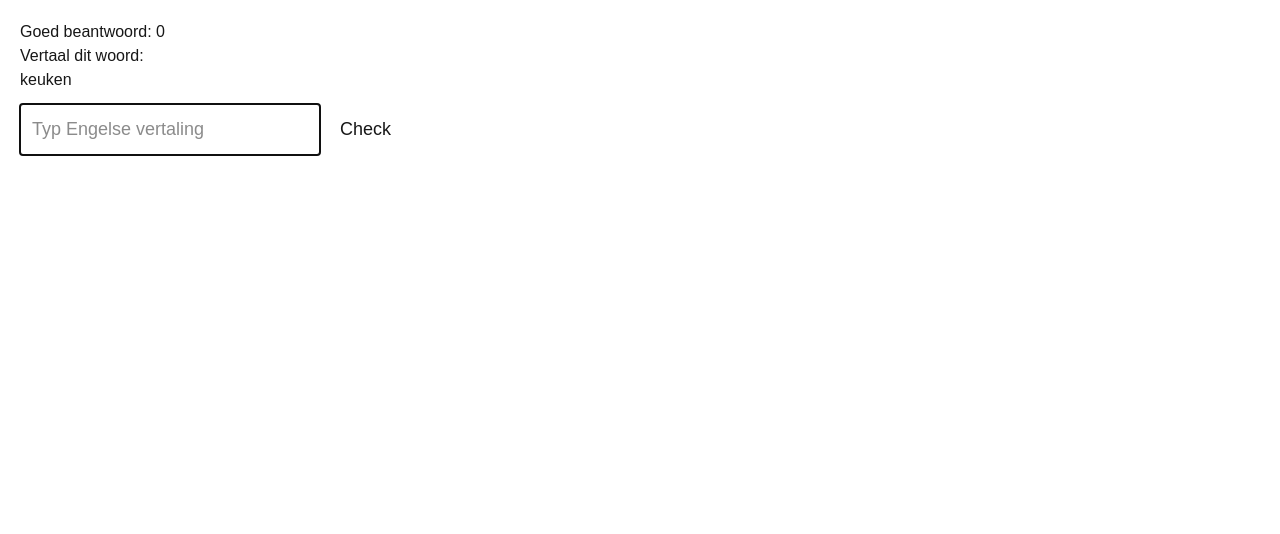
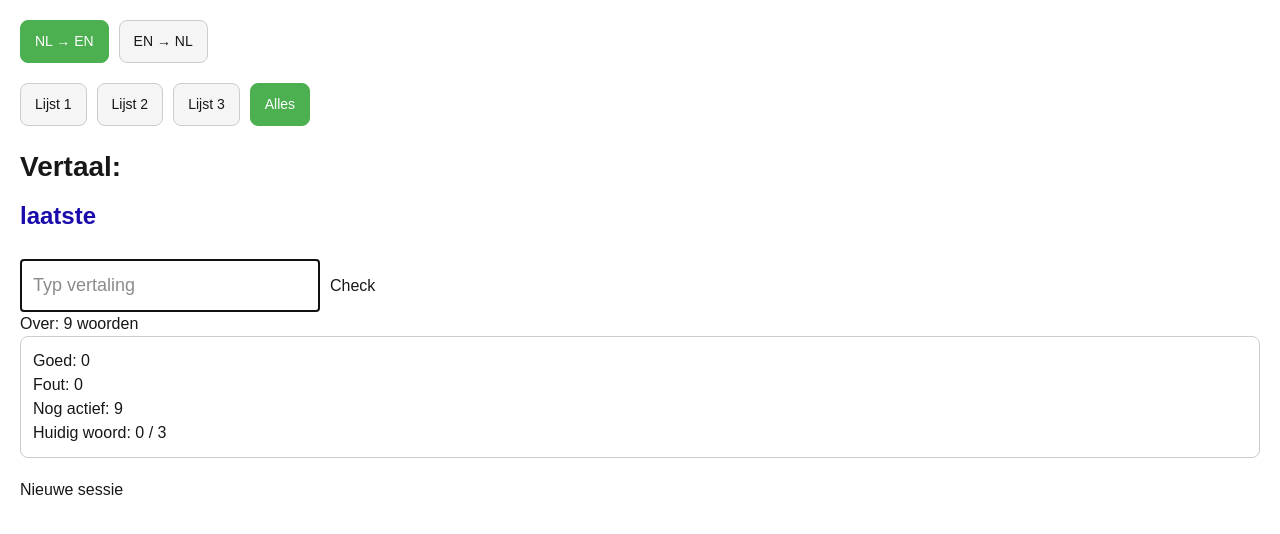
Before and after one commit to TiedeBakker/vocab-trainer, a Next.js app: page / in a window 1280 px wide. Shown: the top 534 px of the page. Built offline with nearby package versions, Linux system fonts and the light colour scheme.

Commit message:
update vocab app

```diff
--- a/app/data/words.ts
+++ b/app/data/words.ts
@@ -1,68 +1,68 @@
 export const words = [
-    { nl: "telefoon", en: "phone" },
-    { nl: "oorbellen", en: "earrings" },
-    { nl: "portemonnee", en: "wallet" },
-    { nl: "sleutels", en: "keys" },
-    { nl: "laptop", en: "laptop" },
-    { nl: "(broek)zak", en: "pocket" },
-    { nl: "sporttas", en: "sports bag" },
-    { nl: "tafel", en: "table" },
-    { nl: "schuur", en: "shed" },
-    { nl: "kapstok", en: "coatrack" },
-    { nl: "keuken", en: "kitchen" },
-    { nl: "gang, hal", en: "hallway" },
-    { nl: "straat", en: "street" },
-    { nl: "huis", en: "house" },
-    { nl: "gisteren", en: "yesterday" },
-    { nl: "voor", en: "in front of" },
-    { nl: "naast", en: "next to" },
-    { nl: "meteen", en: "immediately" },
-    { nl: "als eerste", en: "first" },
-    { nl: "toen", en: "then" },
-    { nl: "daarna", en: "after that" },
-    { nl: "ten slotte", en: "finally" },
-    { nl: "moeite hebben", en: "struggle" },
-    { nl: "mislukken, niet slagen", en: "fail" },
-    { nl: "verdedigen", en: "defend" },
-    { nl: "keeper, doelman/vrouw", en: "goalie/goalkeeper" },
-    { nl: "passen (van bal)", en: "pass" },
-    { nl: "schieten", en: "shoot" },
-    { nl: "koppen", en: "head" },
-    { nl: "doelpaal", en: "post" },
-    { nl: "juichen", en: "cheer" },
-    { nl: "aanvallen", en: "attack" },
-    { nl: "aanvaller", en: "forward" },
-    { nl: "verdediger", en: "defender" },
-    { nl: "boe roepen", en: "boo" },
-    { nl: "scoren", en: "score" },
-    { nl: "een keer", en: "once" },
-    { nl: "veiligheid", en: "safety" },
-    { nl: "fluitje", en: "whistle" },
-    { nl: "aanvoerder", en: "captain" },
-    { nl: "eerlijk", en: "fair" },
-    { nl: "keuze", en: "choice" },
-    { nl: "boos", en: "angry" },
-    { nl: "verveeld", en: "bored" },
-    { nl: "kalm", en: "calm" },
-    { nl: "trots", en: "proud" },
-    { nl: "opgewonden", en: "excited" },
-    { nl: "moe", en: "tired" },
-    { nl: "eenzaam", en: "lonely" },
-    { nl: "bang", en: "scared" },
-    { nl: "nerveus", en: "nervous" },
-    { nl: "bezorgd", en: "worried" },
-    { nl: "nieuwsgierig", en: "curious" },
-    { nl: "heerlijk", en: "delicious" },
-    { nl: "zwaar", en: "heavy" },
-    { nl: "afschuwelijk", en: "disgusting" },
-    { nl: "veilig", en: "safe" },
-    { nl: "wakker", en: "awake" },
-    { nl: "dichtbij", en: "close" },
-    { nl: "lelijk", en: "ugly" },
-    { nl: "verbogen", en: "twisted" },
-    { nl: "leeg", en: "empty" },
-    { nl: "barst", en: "crack" },
-    { nl: "kleurrijk", en: "bright" },
-    { nl: "vuil", en: "dirt" },
-    { nl: "laatste", en: "final" },
+    { nl: "telefoon", en: "phone", set: 1 },
+    { nl: "oorbellen", en: "earrings", set: 1 },
+    { nl: "portemonnee", en: "wallet", set: 1 },
+    { nl: "sleutels", en: "keys", set: 1 },
+    // { nl: "laptop", en: "laptop", set: 1 },
+    // { nl: "(broek)zak", en: "pocket", set: 1 },
+    // { nl: "sporttas", en: "sports bag", set: 1 },
+    // { nl: "tafel", en: "table", set: 1 },
+    // { nl: "schuur", en: "shed", set: 1 },
+    // { nl: "kapstok", en: "coatrack", set: 1 },
+    // { nl: "keuken", en: "kitchen", set: 1 },
+    // { nl: "gang, hal", en: "hallway", set: 1 },
+    // { nl: "straat", en: "street", set: 1 },
+    // { nl: "huis", en: "house", set: 1 },
+    // { nl: "gisteren", en: "yesterday", set: 1 },
+    // { nl: "voor", en: "in front of", set: 1 },
+    // { nl: "naast", en: "next to", set: 1 },
+    // { nl: "meteen", en: "immediately", set: 1 },
+    // { nl: "als eerste", en: "first", set: 1 },
+    { nl: "toen", en: "then", set: 2 },
+    { nl: "daarna", en: "after that", set: 2 },
+    // { nl: "ten slotte", en: "finally", set: 1 },
+    // { nl: "moeite hebben", en: "struggle", set: 1 },
+    // { nl: "mislukken, niet slagen", en: "fail", set: 1 },
+    // { nl: "verdedigen", en: "defend", set: 1 },
+    // { nl: "keeper, doelman/vrouw", en: "goalie/goalkeeper", set: 1 },
+    // { nl: "passen (van bal)", en: "pass", set: 1 },
+    // { nl: "schieten", en: "shoot", set: 1 },
+    // { nl: "koppen", en: "head", set: 1 },
+    // { nl: "doelpaal", en: "post", set: 1 },
+    // { nl: "juichen", en: "cheer", set: 1 },
+    // { nl: "aanvallen", en: "attack", set: 1 },
+    // { nl: "aanvaller", en: "forward", set: 1 },
+    // { nl: "verdediger", en: "defender", set: 1 },
+    // { nl: "boe roepen", en: "boo", set: 1 },
+    // { nl: "scoren", en: "score", set: 1 },
+    // { nl: "een keer", en: "once", set: 1 },
+    // { nl: "veiligheid", en: "safety", set: 1 },
+    // { nl: "fluitje", en: "whistle", set: 1 },
+    // { nl: "aanvoerder", en: "captain", set: 1 },
+    // { nl: "eerlijk", en: "fair", set: 1 },
+    // { nl: "keuze", en: "choice", set: 1 },
+    // { nl: "boos", en: "angry", set: 1 },
+    // { nl: "verveeld", en: "bored", set: 1 },
+    // { nl: "kalm", en: "calm", set: 1 },
+    // { nl: "trots", en: "proud", set: 1 },
+    // { nl: "opgewonden", en: "excited", set: 1 },
+    // { nl: "moe", en: "tired", set: 1 },
+    // { nl: "eenzaam", en: "lonely", set: 1 },
+    // { nl: "bang", en: "scared", set: 1 },
+    // { nl: "nerveus", en: "nervous", set: 1 },
+    // { nl: "bezorgd", en: "worried", set: 1 },
+    // { nl: "nieuwsgierig", en: "curious", set: 1 },
+    // { nl: "heerlijk", en: "delicious", set: 1 },
+    // { nl: "zwaar", en: "heavy", set: 1 },
+    // { nl: "afschuwelijk", en: "disgusting", set: 1 },
+    // { nl: "veilig", en: "safe", set: 1 },
+    // { nl: "wakker", en: "awake", set: 1 },
+    // { nl: "dichtbij", en: "close", set: 1 },
+    // { nl: "lelijk", en: "ugly", set: 1 },
+    // { nl: "verbogen", en: "twisted", set: 1 },
+    // { nl: "leeg", en: "empty", set: 1 },
+    // { nl: "barst", en: "crack", set: 1 },
+    { nl: "kleurrijk", en: "bright", set: 3 },
+    { nl: "vuil", en: "dirt", set: 3 },
+    { nl: "laatste", en: "final", set: 3 },
 ];
--- /dev/null
+++ b/app/engine/training.ts
@@ -0,0 +1,47 @@
+export type BaseWord = {
+    nl: string;
+    en: string;
+};
+
+export type TrainingWord = BaseWord & {
+    correct: number;
+    required: number;
+};
+
+export function initTraining(words: BaseWord[]): TrainingWord[] {
+    return words.map((w) => ({
+        ...w,
+        correct: 0,
+        required: 3,
+    }));
+}
+
+export function isCorrect(word: BaseWord, input: string) {
+    return word.en.toLowerCase() === input.toLowerCase();
+}
+
+export function updateTrainingWords(
+    words: TrainingWord[],
+    currentWord: TrainingWord,
+    correct: boolean
+): TrainingWord[] {
+    return words
+        .map((w) => {
+            if (w.nl !== currentWord.nl) return w;
+
+            if (correct) {
+                return { ...w, correct: w.correct + 1 };
+            }
+
+            return {
+                ...w,
+                required: Math.min(w.required + 1, 5),
+            };
+        })
+        .filter((w) => w.correct < w.required);
+}
+
+export function getRandomWord(words: TrainingWord[]) {
+    const index = Math.floor(Math.random() * words.length);
+    return words[index];
+}
--- a/app/page.tsx
+++ b/app/page.tsx
@@ -1,87 +1,406 @@
 "use client";
 
-import { useState, useEffect } from "react";
+import { useEffect, useState } from "react";
 import { words } from "./data/words";
+import {
+  initTraining,
+  isCorrect,
+  updateTrainingWords,
+  getRandomWord,
+  TrainingWord,
+} from "./engine/training";
 
-type Word = {
-  nl: string;
-  en: string;
+const STORAGE_KEY = "vocab-trainer-state";
+
+type SavedState = {
+  activeWords: TrainingWord[];
+  mode: "nl-en" | "en-nl";
+  correctAnswers: number;
+  wrongAnswers: number;
 };
-function getRandomWord(exclude?: string) {
-  const filtered = words.filter(
-    (w) => w.nl !== exclude
-  );
+const buttonStyle: React.CSSProperties = {
+  padding: "10px 14px",
+  borderRadius: 8,
+  border: "1px solid #ccc",
+  backgroundColor: "#f5f5f5",
+  cursor: "pointer",
+  fontSize: 14,
+  transition: "all 0.2s ease",
+};
+const activeButtonStyle: React.CSSProperties = {
+  ...buttonStyle,
+  backgroundColor: "#4caf50",
+  color: "white",
+  border: "1px solid #4caf50",
+};
+function getQuestion(
+  word: TrainingWord,
+  mode: "nl-en" | "en-nl"
+) {
+  return mode === "nl-en"
+    ? word.nl
+    : word.en;
+}
 
-  const index = Math.floor(
-    Math.random() * filtered.length
-  );
+function getAnswer(
+  word: TrainingWord,
+  mode: "nl-en" | "en-nl"
+) {
+  return mode === "nl-en"
+    ? word.en
+    : word.nl;
+}
 
-  return filtered[index];
+function getModeLabel(
+  mode: "nl-en" | "en-nl"
+) {
+  return mode === "nl-en"
+    ? "NL → EN"
+    : "EN → NL";
 }
+
 export default function Home() {
-  const [word, setWord] = useState<Word | null>(null);
+  const [activeWords, setActiveWords] =
+    useState<TrainingWord[]>([]);
+
+  const [word, setWord] =
+    useState<TrainingWord | null>(null);
+
   const [input, setInput] = useState("");
   const [feedback, setFeedback] = useState("");
-  const [correctCount, setCorrectCount] = useState(0);
 
+  const [mode, setMode] = useState<"nl-en" | "en-nl">(
+    "nl-en"
+  );
+  const totalWords = words.length;
+  const completedWords =
+    totalWords - activeWords.length;
+  const progressPercentage =
+    Math.round(
+      (completedWords / totalWords) * 100
+    );
+  const [correctAnswers, setCorrectAnswers] =
+    useState(0);
+
+  const [wrongAnswers, setWrongAnswers] =
+    useState(0);
+
+  const totalAnswers =
+    correctAnswers + wrongAnswers;
+
+  const correctPercentage =
+    totalAnswers === 0
+      ? 0
+      : Math.round(
+        (correctAnswers / totalAnswers) * 100
+      );
+
+  const [selectedSet, setSelectedSet] =
+    useState<number | "all">("all");
+
+  const filteredWords =
+    selectedSet === "all"
+      ? words
+      : words.filter((w) => w.set === selectedSet);
+  // init sessie
+  useEffect(() => {
+    const saved = localStorage.getItem(STORAGE_KEY);
+
+    if (saved) {
+      const parsed: SavedState = JSON.parse(saved);
+
+      setActiveWords(parsed.activeWords);
+      setMode(parsed.mode);
+      setCorrectAnswers(
+        Number(parsed.correctAnswers ?? 0)
+      );
+      setWrongAnswers(
+        Number(parsed.wrongAnswers ?? 0)
+      );
+
+      if (parsed.activeWords.length > 0) {
+        setWord(getRandomWord(parsed.activeWords));
+      }
+
+      return;
+    }
+
+    const initial = initTraining(filteredWords);
+
+    setActiveWords(initial);
+    setWord(getRandomWord(initial));
+  }, []);
 
   useEffect(() => {
-    setWord(getRandomWord());
-  }, []);
+    if (activeWords.length === 0 && correctAnswers === 0 && wrongAnswers === 0)
+      return;
+
+    const data: SavedState = {
+      activeWords,
+      mode,
+      correctAnswers: Number(correctAnswers ?? 0),
+      wrongAnswers: Number(wrongAnswers ?? 0),
+    };
+
+    localStorage.setItem(
+      STORAGE_KEY,
+      JSON.stringify(data)
+    );
+  }, [
+    activeWords,
+    mode,
+    correctAnswers,
+    wrongAnswers,
+  ]);
+
+  useEffect(() => {
+    const initial = initTraining(filteredWords);
+
+    setActiveWords(initial);
+    setWord(getRandomWord(initial));
+
+    setCorrectAnswers(0);
+    setWrongAnswers(0);
+  }, [selectedSet]);
 
   function checkAnswer() {
     if (!word) return;
 
-    if (input.toLowerCase() === word.en.toLowerCase()) {
+    const expectedAnswer = getAnswer(word, mode);
+
+    const correct =
+      expectedAnswer.toLowerCase() ===
+      input.toLowerCase();
+
+    const updated = updateTrainingWords(
+      activeWords,
+      word,
+      correct
+    );
+
+    setActiveWords(updated);
+
+    if (correct) {
       setFeedback("Goed!");
-      setCorrectCount((prev) => prev + 1);
+      setCorrectAnswers((prev) => prev + 1);
     } else {
-      setFeedback(`Fout. Het juiste antwoord is: ${word.en}`);
+      setFeedback(
+        `Fout. Antwoord: ${expectedAnswer}`
+      );
+      setWrongAnswers((prev) => prev + 1);
     }
 
     setInput("");
-    setWord(getRandomWord(word.nl));
+
+    if (updated.length === 0) {
+      setWord(null);
+      return;
+    }
+
+    setWord(getRandomWord(updated));
   }
 
-  if (!word) return <p>Laden...</p>;
+  if (!word) {
+    return (
+      <div style={{ padding: 20 }}>
+        <h1>Klaar 🎉</h1>
+        <p>Alle woorden beheerst.</p>
+      </div>
+    );
+  }
 
   return (
     <div style={{ padding: 20 }}>
-      <p>Goed beantwoord: {correctCount}</p>
-      <h1>Vertaal dit woord:</h1>
-      <h2>{word.nl}</h2>
+      <div style={{ marginBottom: 20, display: "flex", gap: 10, flexWrap: "wrap" }}>
+        <button
+          onClick={() => setMode("nl-en")}
+          style={
+            mode === "nl-en"
+              ? activeButtonStyle
+              : buttonStyle
+          }
+        >
+          NL → EN
+        </button>
+
+        <button
+          onClick={() => setMode("en-nl")}
+          style={
+            mode === "en-nl"
+              ? activeButtonStyle
+              : buttonStyle
+          }
+        >
+          EN → NL
+        </button>
+      </div>
+      <div style={{ marginBottom: 20, display: "flex", gap: 10, flexWrap: "wrap" }}>
+        <button
+          onClick={() => setSelectedSet(1)}
+          style={selectedSet === 1 ? activeButtonStyle : buttonStyle}
+        >
+          Lijst 1
+        </button>
+
+        <button
+          onClick={() => setSelectedSet(2)}
+          style={selectedSet === 2 ? activeButtonStyle : buttonStyle}
+        >
+          Lijst 2
+        </button>
+
+        <button
+          onClick={() => setSelectedSet(3)}
+          style={selectedSet === 3 ? activeButtonStyle : buttonStyle}
+        >
+          Lijst 3
+        </button>
+
+        <button
+          onClick={() => setSelectedSet("all")}
+          style={selectedSet === "all" ? activeButtonStyle : buttonStyle}
+        >
+          Alles
+        </button>
+      </div>
+      <h1
+        style={{
+          fontSize: 28,
+          fontWeight: 700,
+          marginBottom: 10,
+        }}
+      >
+        Vertaal:
+      </h1>
+
+      <h2
+        style={{
+          fontSize: 24,
+          fontWeight: 600,
+          marginBottom: 20,
+          color: "#190cab",
+        }}
+      >
+        {getQuestion(word, mode)}
+      </h2>
 
       <input
         value={input}
-        onChange={(e) => setInput(e.target.value)}
+        onChange={(e) =>
+          setInput(e.target.value)
+        }
         onKeyDown={(e) => {
           if (e.key === "Enter") {
             checkAnswer();
           }
         }}
         autoFocus
-        placeholder="Typ Engelse vertaling"
+        placeholder="Typ vertaling"
         style={{
-          padding: "12px",
-          fontSize: "18px",
+          padding: 12,
+          fontSize: 18,
           width: "100%",
-          maxWidth: "300px",
-          marginTop: "12px",
+          maxWidth: 300,
+          border: "1px solid #ccc",
         }}
       />
+
       <button
         onClick={checkAnswer}
         style={{
-          padding: "12px 20px",
-          fontSize: "18px",
-          marginTop: "12px",
-          cursor: "pointer",
+          marginTop: 10,
+          padding: 10,
         }}
       >
         Check
       </button>
 
       <p>{feedback}</p>
+
+      <p>
+        Over: {activeWords.length} woorden
+      </p>
+      <div
+        style={{
+          marginBottom: 20,
+          padding: 12,
+          border: "1px solid #ccc",
+          borderRadius: 8,
+        }}
+      >
+        {/* <p>
+          Modus: {getModeLabel(mode)}
+        </p>
+
+        <p>
+          Totaal: {totalWords}
+        </p>
+
+        <p>
+          Voltooid: {completedWords}
+        </p> */}
+        <div
+        // style={{
+        //   marginTop: 12,
+        // }}
+        >
+          {/* <div
+            style={{
+              width: "100%",
+              maxWidth: 300,
+              height: 20,
+              backgroundColor: "#ddd",
+              borderRadius: 10,
+              overflow: "hidden",
+            }}
+          >
+            <div
+              style={{
+                width: `${progressPercentage}%`,
+                height: "100%",
+                backgroundColor: "#4caf50",
+                transition: "width 0.3s",
+              }}
+            />
+          </div>
+
+          <p>{progressPercentage}% voltooid</p> */}
+          <p>
+            Goed: {correctAnswers}
+          </p>
+
+          <p>
+            Fout: {wrongAnswers}
+          </p>
+
+          {/* <p>
+            Score: {correctPercentage}%
+          </p> */}
+        </div>
+        <p>
+          Nog actief: {activeWords.length}
+        </p>
+
+        <p>
+          Huidig woord:
+          {" "}
+          {word.correct} / {word.required}
+        </p>
+      </div>
+      <button
+        onClick={() => {
+          localStorage.removeItem(STORAGE_KEY);
+
+          setCorrectAnswers(0);
+          setWrongAnswers(0);
+
+          const initial = initTraining(words);
+          setActiveWords(initial);
+          setWord(getRandomWord(initial));
+        }}
+      >
+        Nieuwe sessie
+      </button>
     </div>
   );
 }
```
